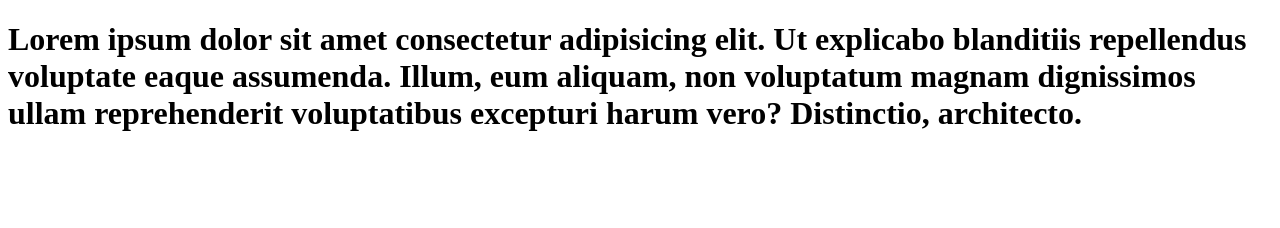
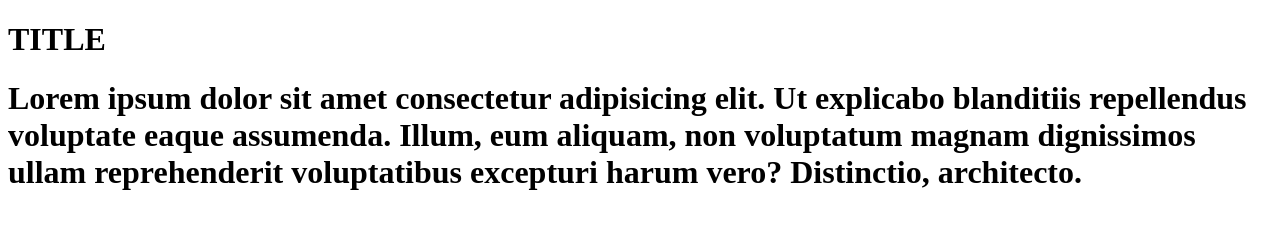
Before and after one commit to AlessaMarlene/PruebaGIT, a website: page index.html in a window 1280 px wide. Drawn offline with Linux system fonts and the light colour scheme.

Commit message:
index.html modified 2

```diff
--- a/index.html
+++ b/index.html
@@ -7,6 +7,7 @@
     <title>Document</title>
 </head>
 <body>
+    <h1>TITLE</h1>
     <h1>Lorem ipsum dolor sit amet consectetur adipisicing elit. Ut explicabo blanditiis repellendus voluptate eaque assumenda. Illum, eum aliquam, non voluptatum magnam dignissimos ullam reprehenderit voluptatibus excepturi harum vero? Distinctio, architecto.</h1>
 </body>
 </html>
```
